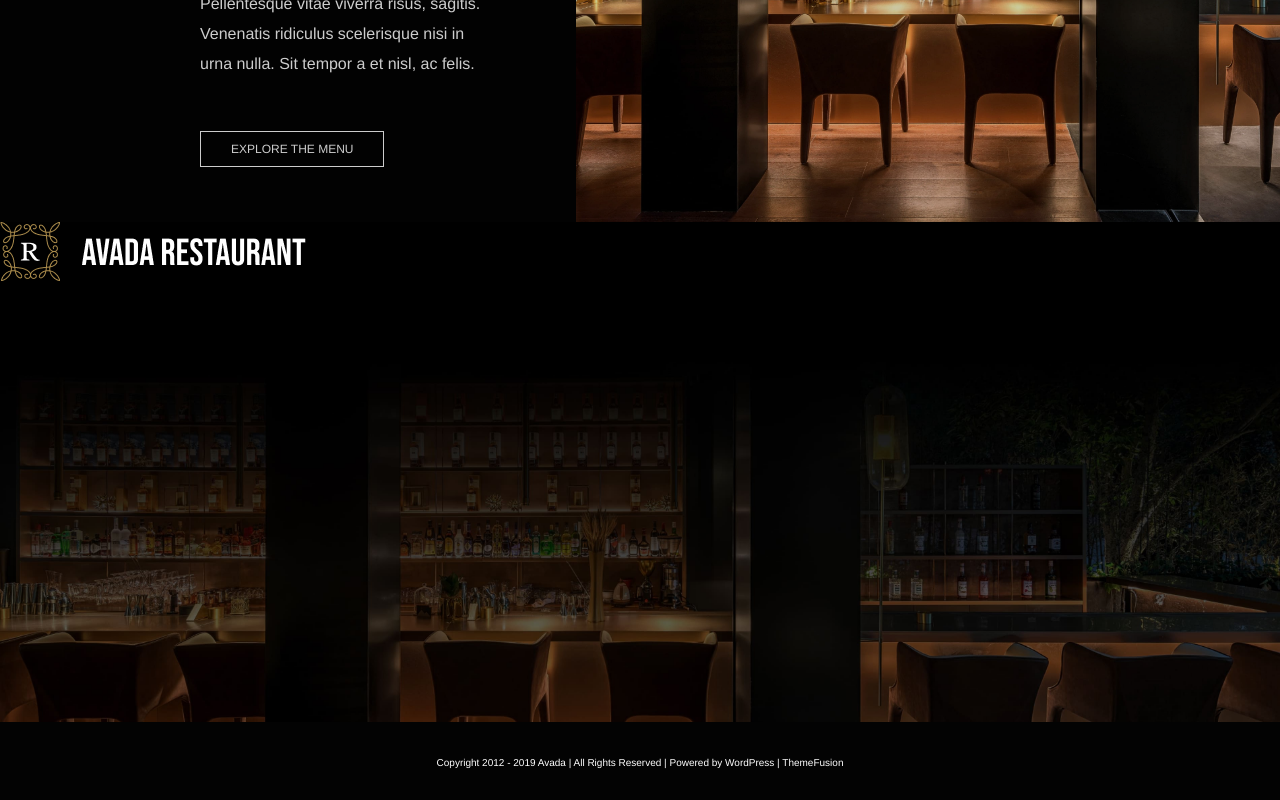
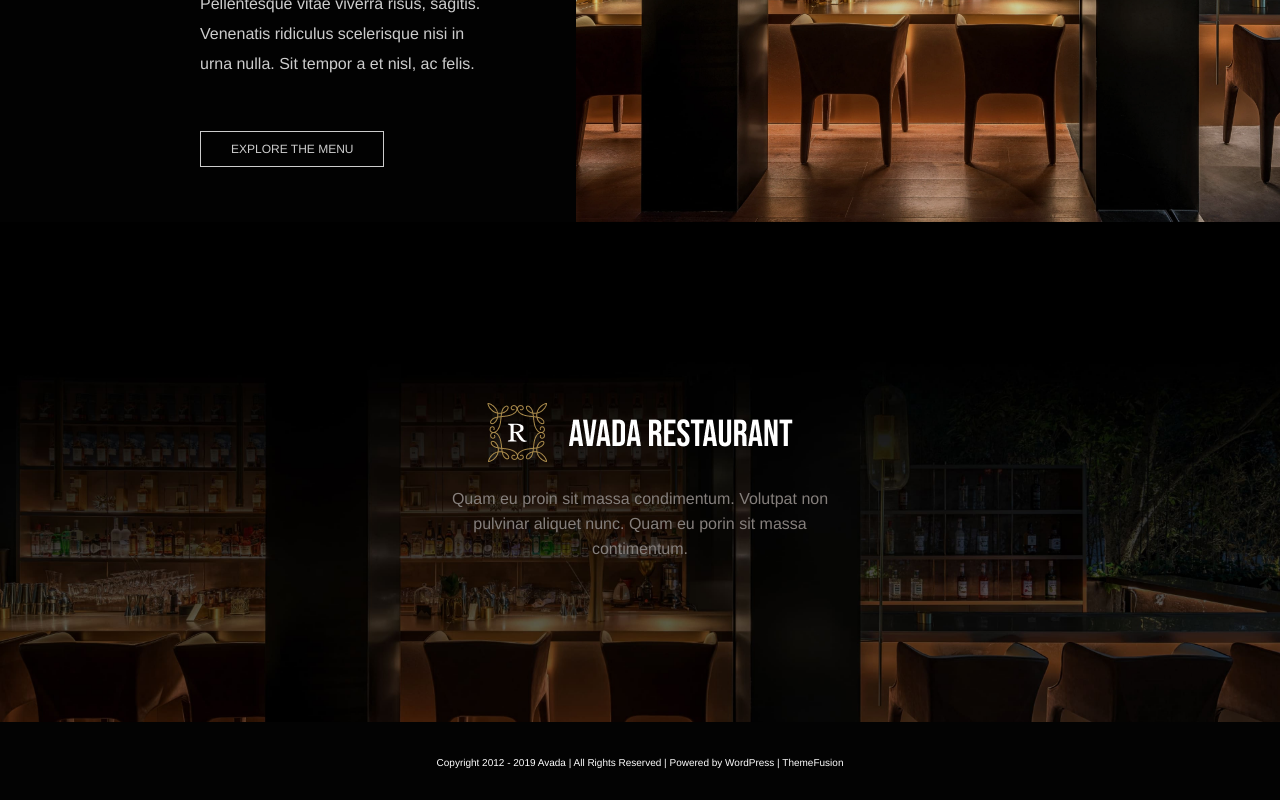
Before and after one commit to petrescuandreea/proj-html-vuejs, a Vue app: page / in a window 1280 px wide. Shown: the part 493-1293 px from the top of the page. Built offline with nearby package versions, Linux system fonts and the light colour scheme.

Commit message:
Update style to element div with class content in AppFooter

```diff
--- a/src/components/AppFooter.vue
+++ b/src/components/AppFooter.vue
@@ -13,6 +13,7 @@
 
           <!-- social media channels -->
           <div id="sm-channels">
+
 
           </div>
 
@@ -44,6 +45,23 @@ export default {
     background-image: url("../assets/img/footer2x.jpg");
     background-size: cover;
     background-position: center;
+    display: flex;
+    align-items: center;
+
+    .content {
+      width: 30%;
+      margin: 0 auto;
+      text-align: center;
+
+      img {
+        margin: 20px 0;
+      }
+
+      p {
+        color: #857f7c;
+        line-height: 25px;
+      }
+    }
   }
 
   #copyright {
```
